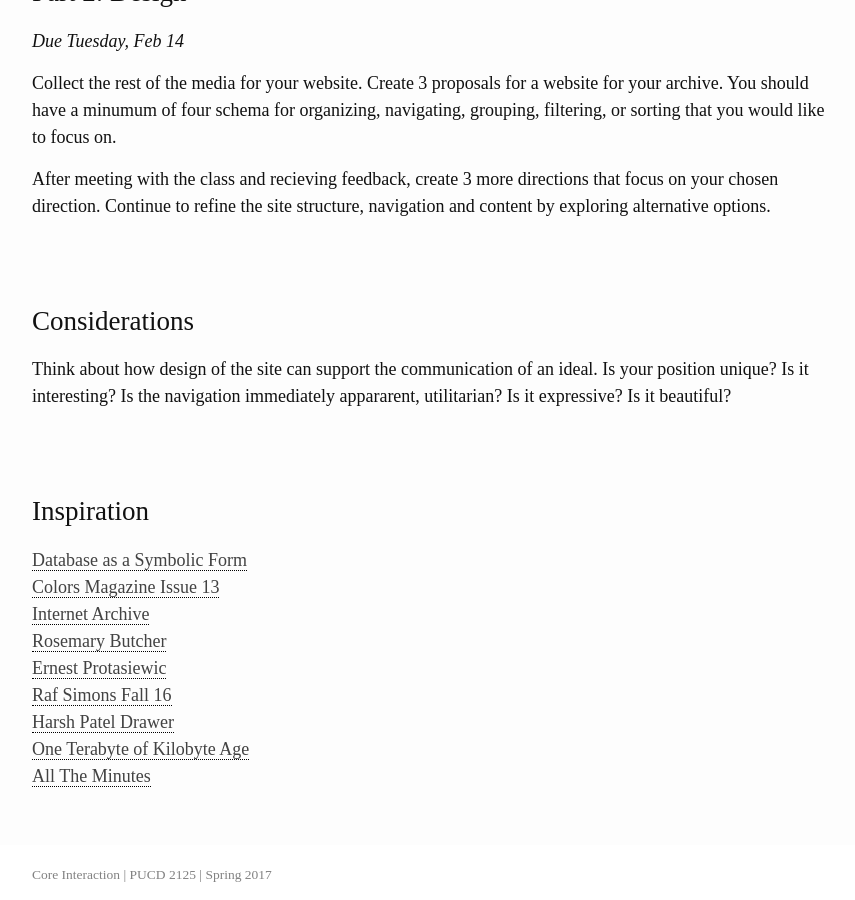
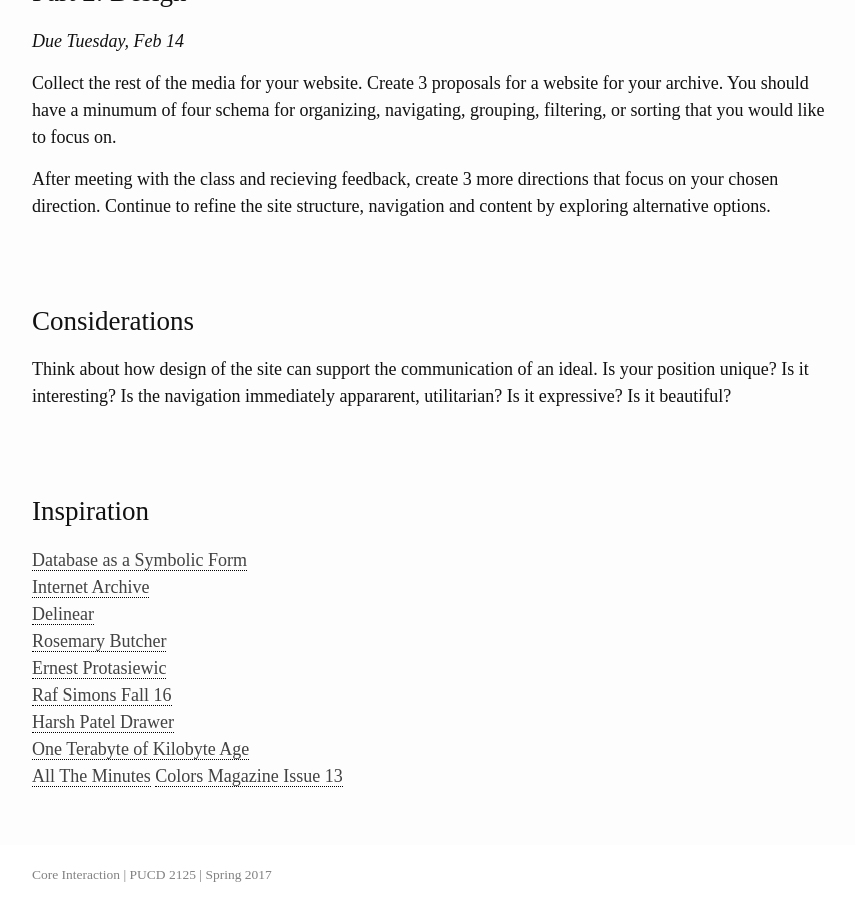
Before and after one commit to nitzan/ci, a Jekyll site: the page built from _assignments/02_a_collection.md, in a window 1280 px wide and 900 px high, scrolled down 1494 px. Shown: the whole window, without its empty margins (208-1063 px from the left). Built offline with Jekyll 4.4.1, drawn with Linux system fonts in a browser that asks for light colours; some web fonts are replaced.

Commit message:
added delinear to collection project

```diff
--- a/_assignments/02_a_collection.md
+++ b/_assignments/02_a_collection.md
@@ -63,11 +63,12 @@ Think about how design of the site can support the communication of an ideal. Is
 
 ## Inspiration
 [Database as a Symbolic Form]({{ site.url }}/files/manovich_database.pdf)
-[Colors Magazine Issue 13](https://blog.imagesource.com/making-you-look-colors-magazine-issue13-part-two/)
 [Internet Archive](https://vimeo.com/59207751)
+[Delinear](delinear.info)
 [Rosemary Butcher](http://rosemarybutcher.com/)
-[Ernest Protasiewic](http://ernestprotasiewicz.com/projects/come)
+[Ernest Protasiewic](http://ernestprotasiewicz.com/)
 [Raf Simons Fall 16](http://rafsimons.com/fall16)
 [Harsh Patel Drawer](http://harshpatel.com/drawer)
 [One Terabyte of Kilobyte Age](http://oneterabyteofkilobyteage.tumblr.com/)
 [All The Minutes](http://alltheminutes.com/)
+[Colors Magazine Issue 13](https://blog.imagesource.com/making-you-look-colors-magazine-issue13-part-two/)
```
Also changed, not shown: syllabus.md (line endings or trailing spaces), 3 other files.
